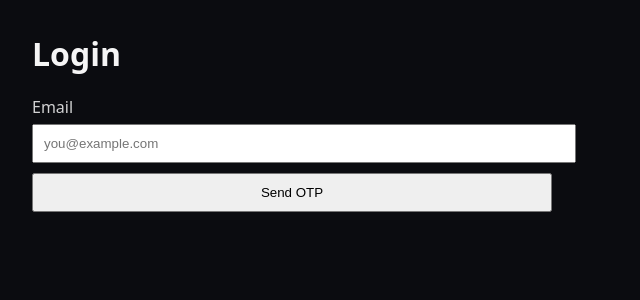
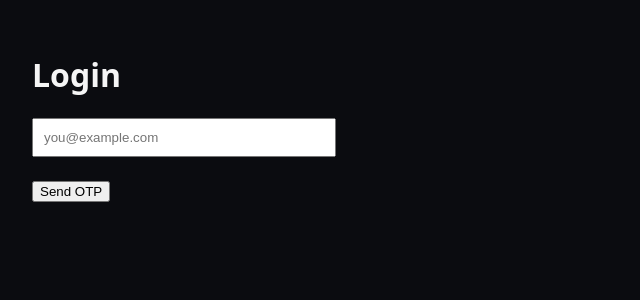
Before and after one commit to FrugalFetishes/frugalfetishes-frontend-next, a Next.js app: page /login in a window 1280 px wide. Shown: the top 300 px of the page, without its empty margins (0-640 px from the left). Built offline with nearby package versions, Linux system fonts and the light colour scheme.

Commit message:
Update page.tsx

```diff
--- a/src/app/login/page.tsx
+++ b/src/app/login/page.tsx
@@ -5,120 +5,78 @@ import { startOTP, verifyOTP } from "@/lib/auth";
 
 export default function LoginPage() {
   const [email, setEmail] = useState("");
-  const [otp, setOtp] = useState("");
-  const [stage, setStage] = useState<"email" | "otp">("email");
+  const [code, setCode] = useState("");
+  const [stage, setStage] = useState<"email" | "code">("email");
   const [status, setStatus] = useState("");
-  const [devOtp, setDevOtp] = useState("");
 
-  async function onSendOtp() {
-    setStatus("");
-    setDevOtp("");
-
+  async function submitEmail() {
     const cleanEmail = email.trim().toLowerCase();
     if (!cleanEmail || !cleanEmail.includes("@")) {
-      setStatus("Enter a valid email address, then click Send OTP.");
+      setStatus("Please enter a valid email.");
       return;
     }
 
-    try {
-      const res = await startOTP(cleanEmail);
-      if (!res?.ok) {
-        setStatus(res?.error ? String(res.error) : "OTP start failed.");
-        return;
-      }
-      if (res?.devOtp) setDevOtp(String(res.devOtp));
-      setStage("otp");
-      setStatus("OTP started. Enter the code.");
-    } catch (e: any) {
-      setStatus(String(e?.message || e));
-    }
-  }
+    setStatus("Sending OTP…");
 
-  async function onVerify() {
-    setStatus("");
-    const cleanEmail = email.trim().toLowerCase();
-    const cleanOtp = otp.trim();
+    const res = await startOTP(cleanEmail);
 
-    if (!cleanOtp) {
-      setStatus("Enter the OTP code, then click Verify.");
+    if (!res?.ok) {
+      setStatus(res?.error || "OTP failed.");
       return;
     }
 
-    try {
-      const res = await verifyOTP(cleanEmail, cleanOtp);
-      if (!res?.ok) {
-        setStatus(res?.error ? String(res.error) : "Verify failed.");
-        return;
-      }
-      setStatus("Verified. Redirecting…");
-      window.location.href = "/discover";
-    } catch (e: any) {
-      setStatus(String(e?.message || e));
+    setStage("code");
+    setStatus("OTP sent. Enter the code.");
+  }
+
+  async function submitCode() {
+    const cleanCode = code.trim();
+    if (!cleanCode) {
+      setStatus("Enter the code.");
+      return;
     }
+
+    const res = await verifyOTP(email.trim().toLowerCase(), cleanCode);
+
+    if (!res?.ok) {
+      setStatus(res?.error || "Verification failed.");
+      return;
+    }
+
+    location.href = "/discover";
   }
 
   return (
-    <main style={{ padding: 32, maxWidth: 520 }}>
-      <h1 style={{ marginTop: 0 }}>Login</h1>
+    <main style={{ padding: 32 }}>
+      <h1>Login</h1>
 
-      <div style={{ display: "grid", gap: 10 }}>
-        <label>
-          <div style={{ marginBottom: 6, opacity: 0.85 }}>Email</div>
+      {stage === "email" && (
+        <>
           <input
             value={email}
-            onChange={(e) => setEmail(e.target.value)}
+            onChange={e => setEmail(e.target.value)}
             placeholder="you@example.com"
-            autoComplete="email"
-            style={{ width: "100%", padding: 10 }}
+            style={{ padding: 10, width: 280 }}
           />
-        </label>
+          <br /><br />
+          <button onClick={submitEmail}>Send OTP</button>
+        </>
+      )}
 
-        {stage === "email" ? (
-          <button onClick={onSendOtp} style={{ padding: "10px 14px" }}>
-            Send OTP
-          </button>
-        ) : (
-          <>
-            {devOtp ? (
-              <div style={{ padding: 10, border: "1px solid rgba(255,255,255,.2)", borderRadius: 8 }}>
-                <div style={{ fontWeight: 700, marginBottom: 6 }}>DEV OTP (testing)</div>
-                <div style={{ fontSize: 22, letterSpacing: 2 }}>{devOtp}</div>
-              </div>
-            ) : null}
+      {stage === "code" && (
+        <>
+          <input
+            value={code}
+            onChange={e => setCode(e.target.value)}
+            placeholder="OTP code"
+            style={{ padding: 10, width: 140 }}
+          />
+          <br /><br />
+          <button onClick={submitCode}>Verify</button>
+        </>
+      )}
 
-            <label>
-              <div style={{ marginBottom: 6, opacity: 0.85 }}>OTP Code</div>
-              <input
-                value={otp}
-                onChange={(e) => setOtp(e.target.value)}
-                placeholder="6-digit code"
-                autoComplete="one-time-code"
-                inputMode="numeric"
-                style={{ width: "100%", padding: 10 }}
-              />
-            </label>
-
-            <div style={{ display: "flex", gap: 10 }}>
-              <button onClick={onVerify} style={{ padding: "10px 14px" }}>
-                Verify
-              </button>
-              <button
-                onClick={() => {
-                  setStage("email");
-                  setOtp("");
-                  setStatus("");
-                  setDevOtp("");
-                }}
-                style={{ padding: "10px 14px" }}
-              >
-                Back
-              </button>
-            </div>
-          </>
-        )}
-
-        {status ? <div style={{ opacity: 0.9 }}><em>{status}</em></div> : null}
-      </div>
+      <p>{status}</p>
     </main>
   );
 }
```
